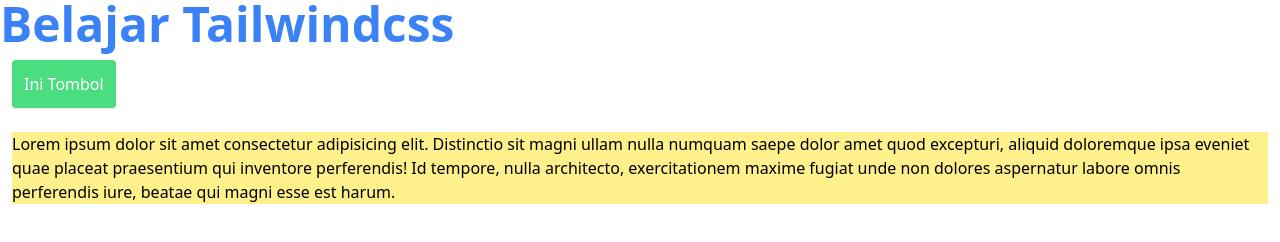
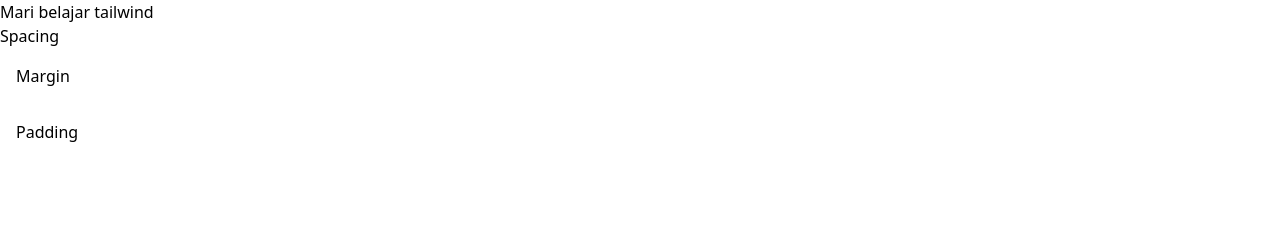
Before and after one commit to jerfer245/belajar-tailwindcss, a website: page public/index.html in a window 1280 px wide. Drawn offline with Linux system fonts and the light colour scheme.

Commit message:
Mengubah sedikit

```diff
--- a/public/index.html
+++ b/public/index.html
@@ -3,15 +3,15 @@
   <head>
     <meta charset="UTF-8" />
     <meta name="viewport" content="width=device-width, initial-scale=1.0" />
-    <link rel="stylesheet" href="css/final.css" />
+    <link rel="stylesheet" href="css/style.css" />
     <title>Belajar Tailwindcss</title>
   </head>
   <body>
-    <h1 class="text-5xl font-bold text-blue-500">Belajar Tailwindcss</h1>
-    <a href="#" class="bg-green-400 p-3 text-white inline-block m-3 rounded shadow hover:bg-green-600">Ini Tombol</a>
-    <p class="m-3 bg-yellow-200">
-      Lorem ipsum dolor sit amet consectetur adipisicing elit. Distinctio sit magni ullam nulla numquam saepe dolor amet quod excepturi, aliquid doloremque ipsa eveniet quae placeat praesentium qui inventore perferendis! Id tempore, nulla
-      architecto, exercitationem maxime fugiat unde non dolores aspernatur labore omnis perferendis iure, beatae qui magni esse est harum.
-    </p>
+    <h1>Mari belajar tailwind</h1>
+    <section>
+      <h2>Spacing</h2>
+      <div class="m-4">Margin</div>
+      <div class="p-4">Padding</div>
+    </section>
   </body>
 </html>
```
Also changed, not shown: public/css/style.css.
